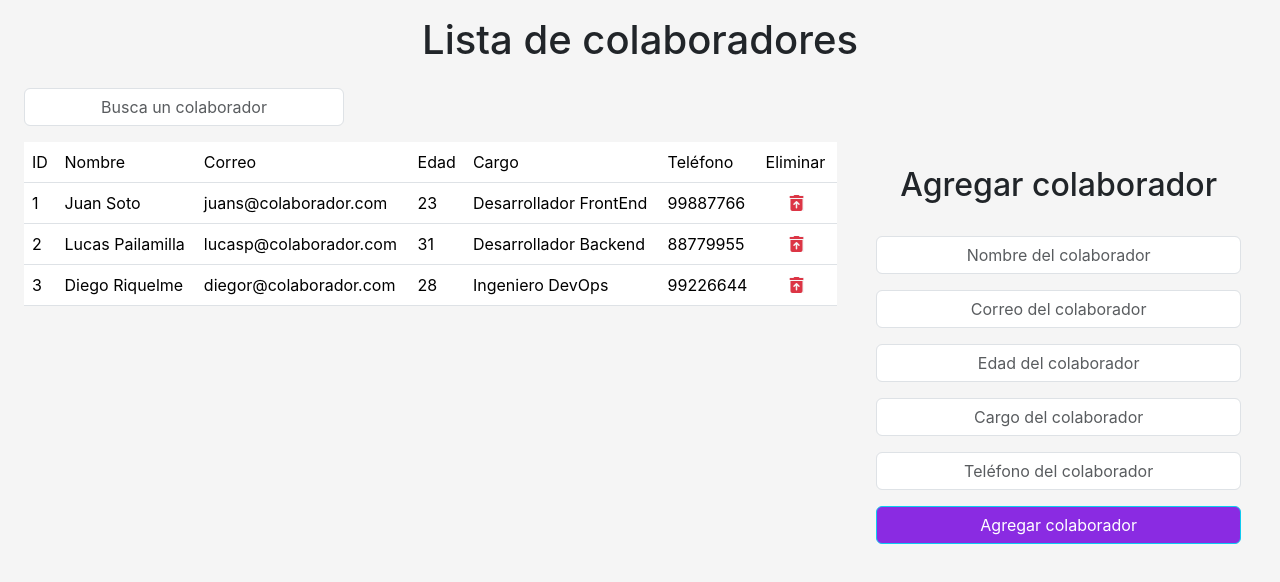
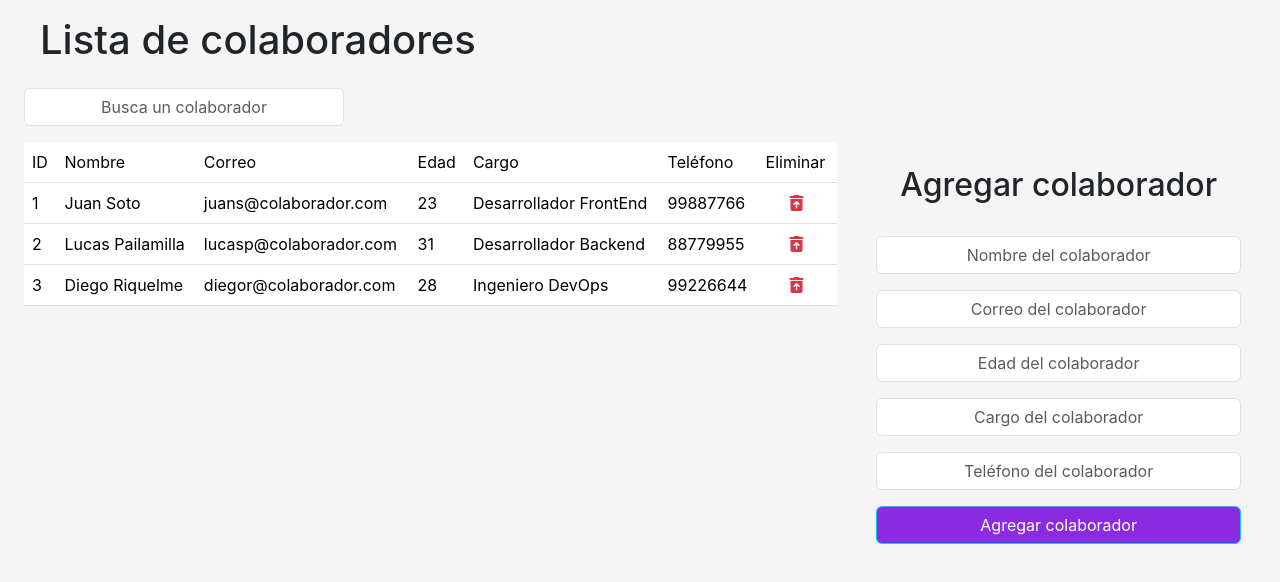
Before and after one commit to Jennev/desafio-3, a React (Vite) app: page / in a window 1280 px wide. Shown: the top 582 px of the page. Built offline with nearby package versions, Linux system fonts and the light colour scheme.

Commit message:
style-h1

```diff
--- a/src/App.jsx
+++ b/src/App.jsx
@@ -45,7 +45,7 @@ const App = () => {
 
   return (
     <div className="container-none px-4">
-      <h1 id='title-princip' className="text-center p-3">Lista de colaboradores</h1>
+      <h1 id='title-princip' className="text p-3">Lista de colaboradores</h1>
       <Buscador
         terminoBusqueda={terminoBusqueda}
         onChanges={handlerTerminoBusqueda}
--- a/src/index.css
+++ b/src/index.css
@@ -1,7 +1,7 @@
 * {
 
   background-color: rgb(245, 245, 245);
- font-family: Inter, system-ui, Avenir, Helvetica, Arial, sans-serif;
+  font-family: Inter, system-ui, Avenir, Helvetica, Arial, sans-serif;
   line-height: 1.5;
   font-weight: 400;
 
```
